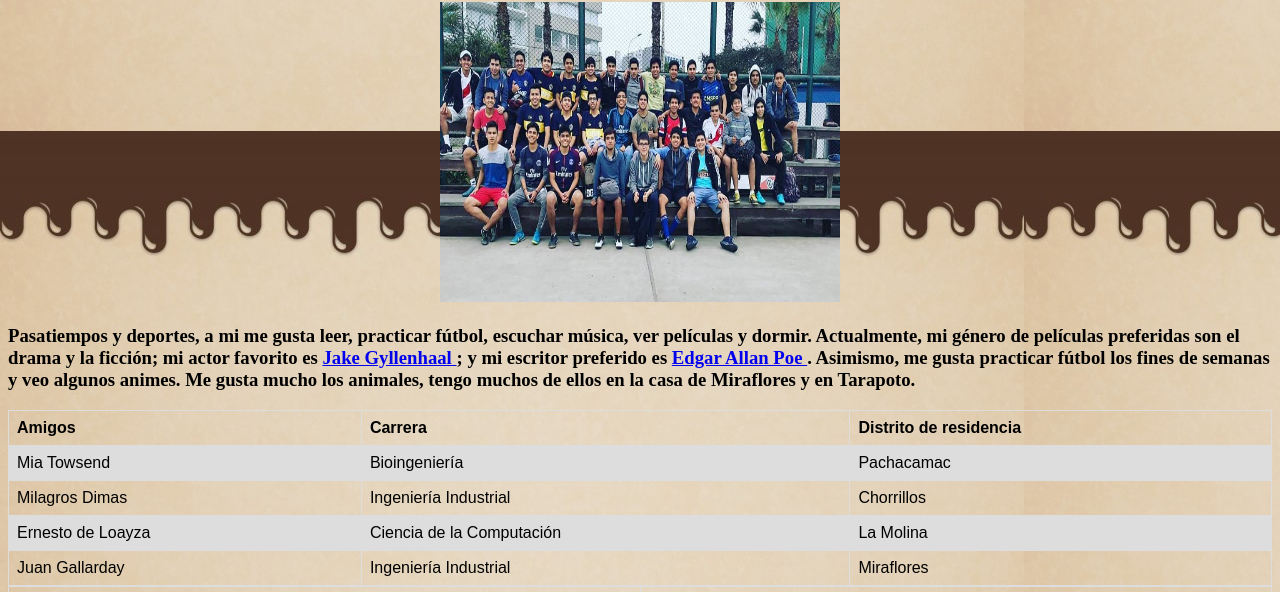
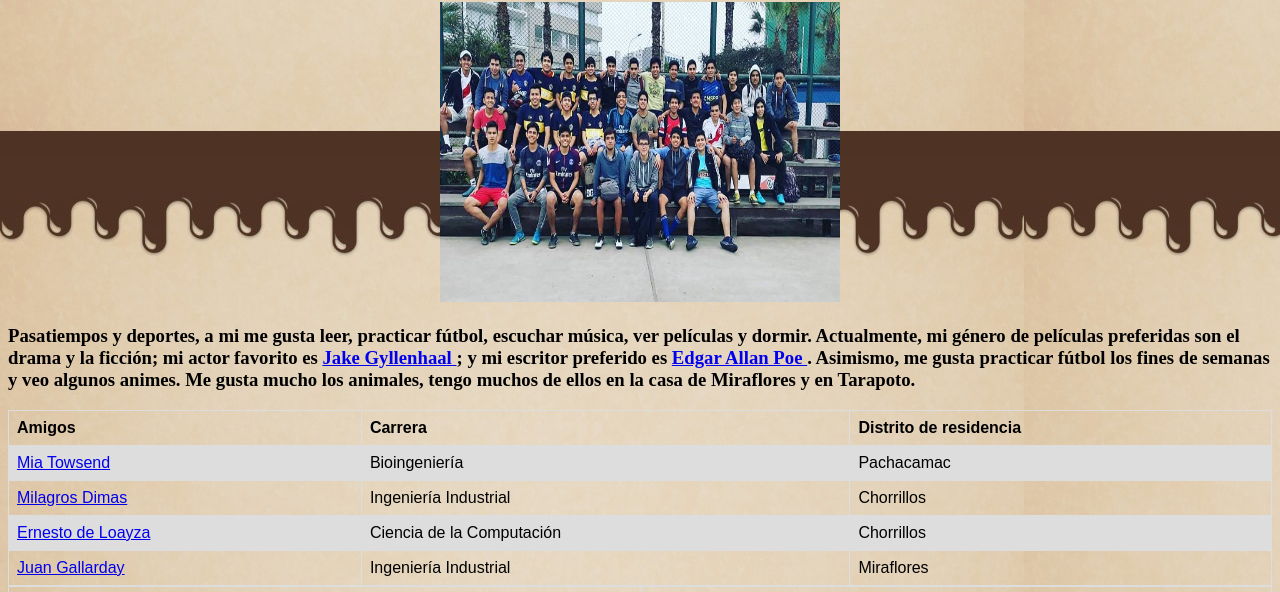
Before and after one commit to HugoAlonso79/Billy-Joel-Flores-Putpa-a-Website, a plain HTML site: page index.html in a window 1280 px wide. Shown: the part 593-1185 px from the top of the page. Drawn offline with Linux system fonts and the light colour scheme.

Commit message:
Update index.html

```diff
--- a/index.html
+++ b/index.html
@@ -36,22 +36,22 @@ tr:nth-child(even) {
 	<th>Distrito de residencia</th>
   </tr>
   <tr>
-    <td>Mia Towsend</td>
+	<td><a href="http://miatowsend.github.io/UTEC/">Mia Towsend</a></td>
 	<td>Bioingeniería</td>
 	<td>Pachacamac</td>
   </tr>
   <tr>
-    <td>Milagros Dimas</td>
+	<td><a href="http://milagrosdb.ayeconstruccioneseirl.com">Milagros Dimas</a></td>
 	<td>Ingeniería Industrial</td>
 	<td>Chorrillos</td>
   </tr>
    <tr>
-	<td>Ernesto de Loayza</td>
+	<td><a href="https://deusexmachina203.github.io/ernestodeloayza/">Ernesto de Loayza </a></td>
 	<td>Ciencia de la Computación</td>
-	<td>La Molina</td>
+	<td>Chorrillos</td>
    </tr>
    <tr>
-	<td>Juan Gallarday</td>
+	<td><a href="https://jgallarday.github.io/">Juan Gallarday</a></td>
 	<td>Ingeniería Industrial</td>
 	<td>Miraflores</td>
    </tr>
```
Lines whose indentation alone changed are shown as unchanged.
